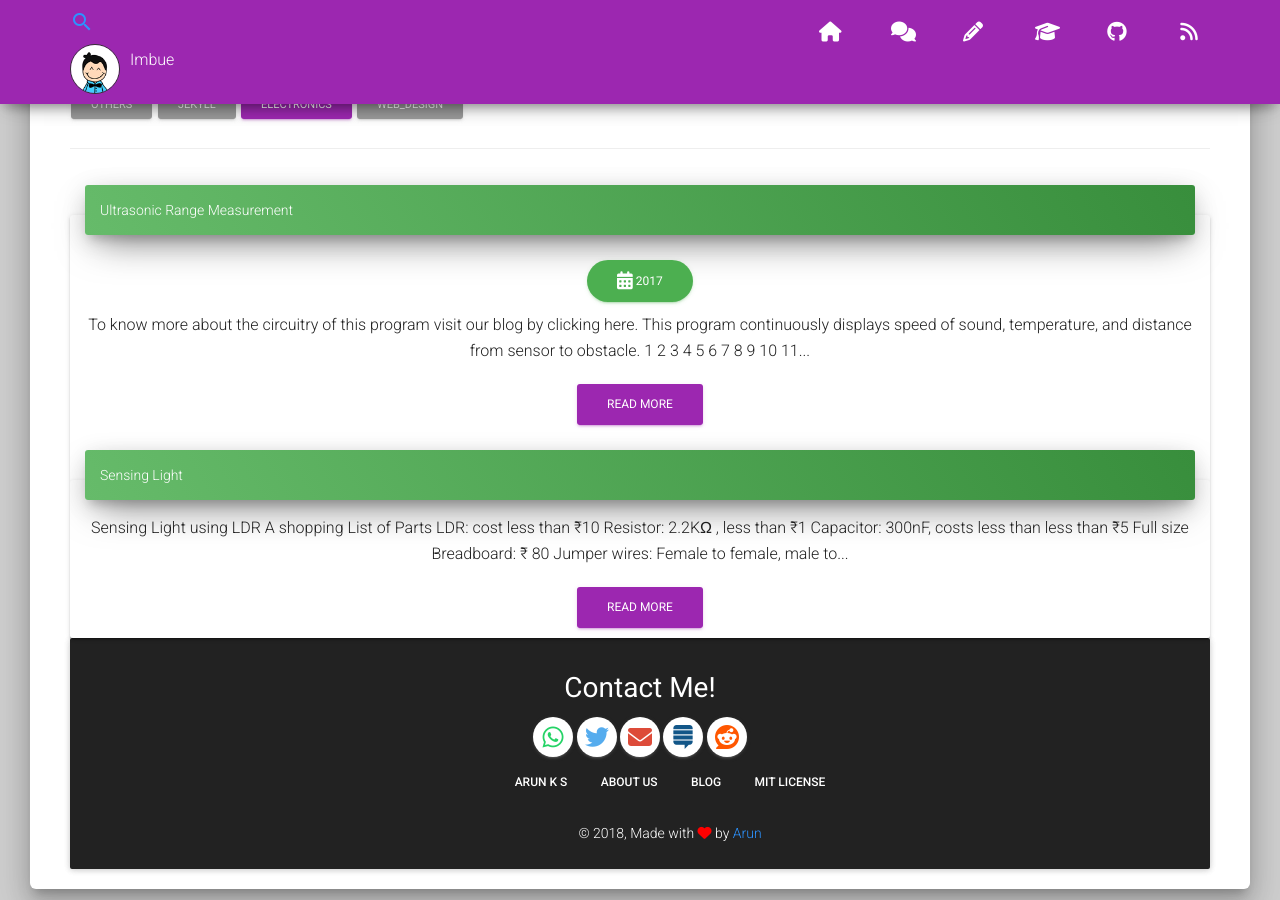
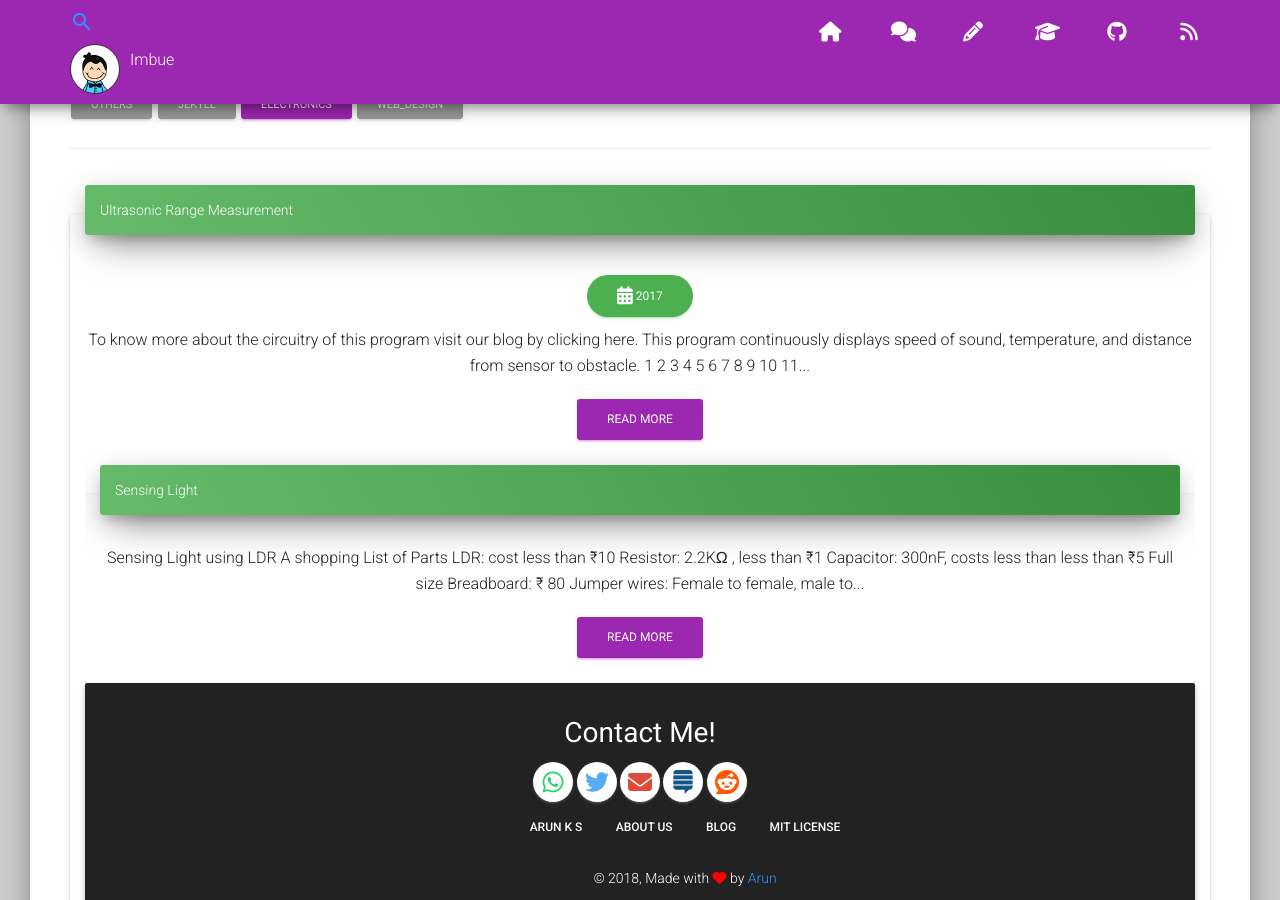
Before and after one commit to tip4programs/imbue, a Jekyll site: the page built from category/Electronics.md, in a window 1280 px wide and 900 px high, scrolled down 800 px. Built offline with Jekyll 4.4.1, drawn with Linux system fonts in a browser that asks for light colours; nearby versions of some CDN libraries.

Commit message:
Update posts_by_category.html

```diff
--- a/_layouts/posts_by_category.html
+++ b/_layouts/posts_by_category.html
@@ -30,6 +30,7 @@ layout: default
         </ul>
        </div>
       </div>
+      <div class="content">
       <div class="tab-content text-center">
       <div class="tab-pane active" role="tabpanel" style="overflow:hidden">
       {% capture post_year %}{{ post.date | date: '%Y' }}{% endcapture %}
```
